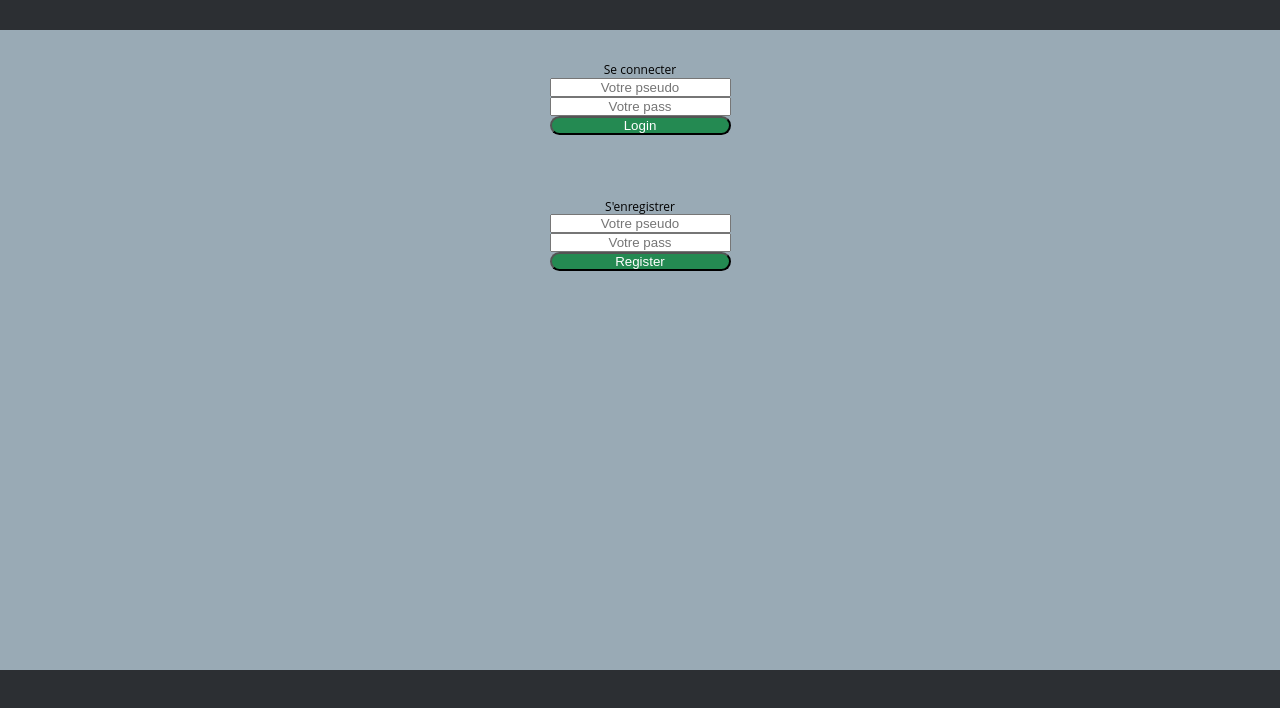
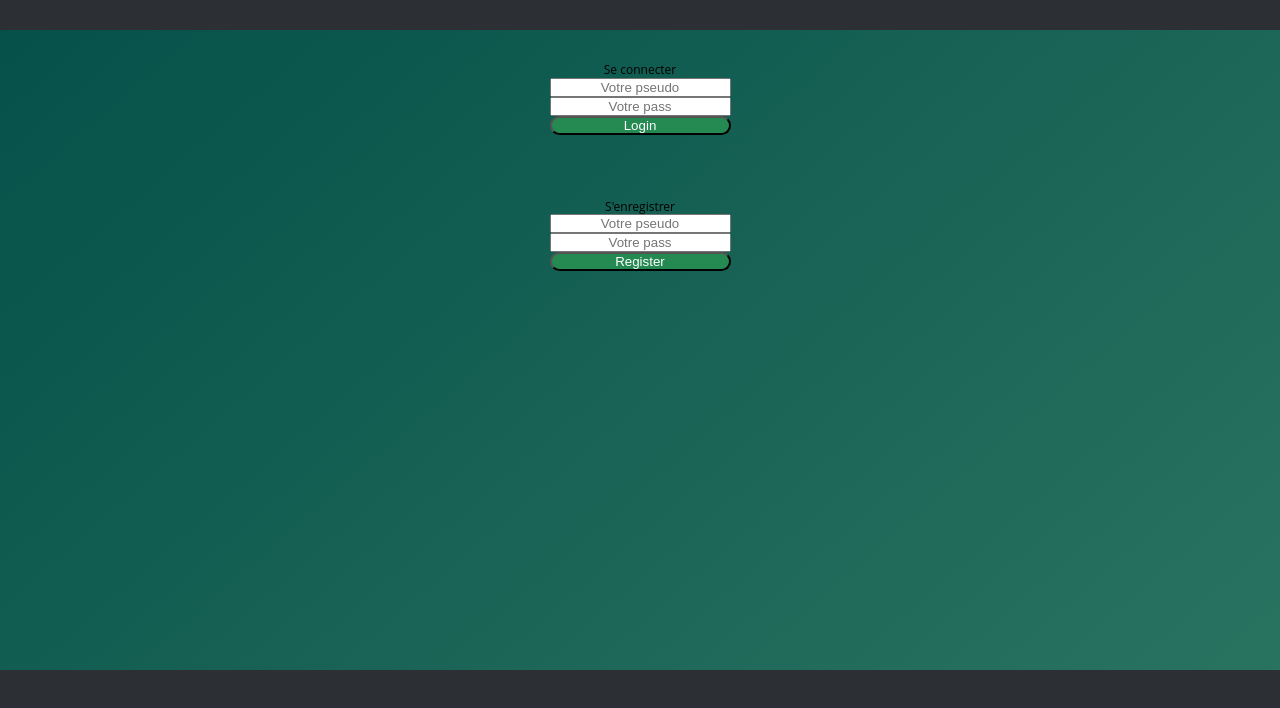
Before and after one commit to Delvaux1986/Chat, a website: page public/index.html in a window 1280 px wide. Shown: the part 50-758 px from the top of the page. Drawn offline with nearby package versions, Linux system fonts and the light colour scheme; no server answers.

Commit message:
bg color

```diff
--- a/public/style.css
+++ b/public/style.css
@@ -5,8 +5,7 @@
     /* box-sizing:border-box; */
 }
 body {
-    background: linear-gradient(135deg, #044f48, #2a7561);
-    background-size: cover;
+
     font-family: 'Open Sans', sans-serif;
     font-size: 12px;
     line-height: 1.3;
@@ -36,6 +35,8 @@ footer {
 }
 
 main {
+    background: -webkit-linear-gradient(139deg, rgb(4, 79, 72), rgb(42, 117, 97));
+    background: linear-gradient(139deg, rgb(4, 79, 72), rgb(42, 117, 97));
     min-height: calc(100vh - 10rem);
     padding: 5rem 0;
     z-index: 1;
```
